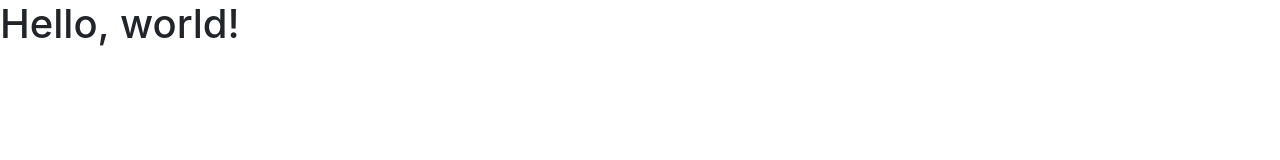
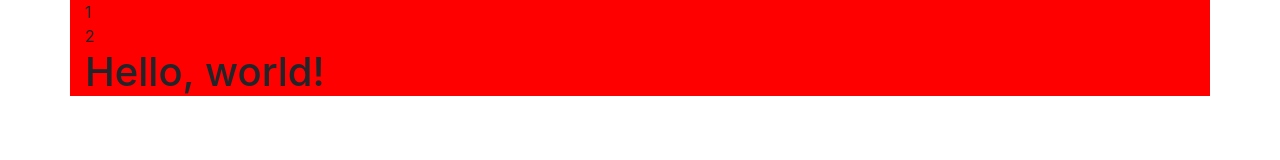
Before and after one commit to CesarNav/bootstrap_course, a plain HTML site: page index.html in a window 1280 px wide. Drawn offline with nearby package versions, Linux system fonts and the light colour scheme.

Commit message:
Se crea un sistema de grillas

```diff
--- a/index.html
+++ b/index.html
@@ -7,11 +7,26 @@
 
     <!-- Bootstrap CSS -->
     <link rel="stylesheet" href="https://cdn.jsdelivr.net/npm/bootstrap@4.5.3/dist/css/bootstrap.min.css" integrity="sha384-TX8t27EcRE3e/ihU7zmQxVncDAy5uIKz4rEkgIXeMed4M0jlfIDPvg6uqKI2xXr2" crossorigin="anonymous">
-
+    <style>
+        .col-sm {
+            border: 1px solid blue;
+        }
+    </style>
     <title>Hello, world!</title>
   </head>
   <body>
-    <h1>Hello, world!</h1>
+
+    <div class="container" style="background: red;">
+        <div class="row">
+            <div class="col-3 col-lg-12">
+                1
+            </div>
+            <div class="col-9">
+                2
+            </div>
+        </div>
+        <h1>Hello, world!</h1>
+    </div>
 
     <!-- Optional JavaScript; choose one of the two! -->
 
```
Also changed, not shown: 1 other file.
